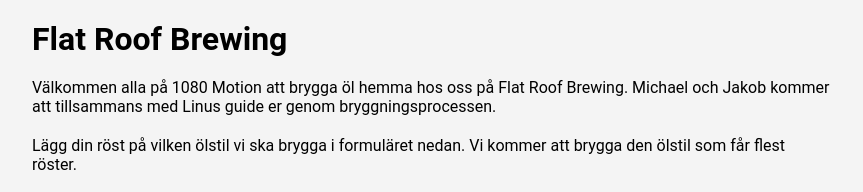
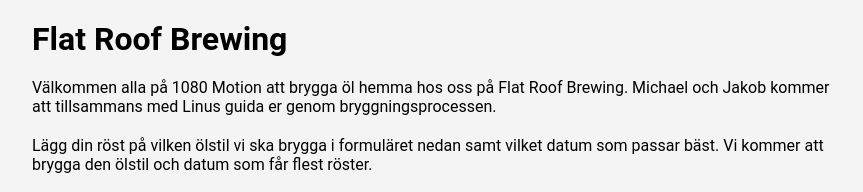
Before and after one commit to 3DJakob/flatroofmanor, a plain HTML site: page index.html in a window 1280 px wide. Shown: the top 192 px of the page, without its empty margins (208-1071 px from the left). Drawn offline with Linux system fonts and the light colour scheme; grey boxes are pictures that could not be loaded.

Commit message:
Update index.html

```diff
--- a/index.html
+++ b/index.html
@@ -12,10 +12,10 @@
   <div class="content">
     <h1>Flat Roof Brewing</h1>
     <p>
-      Välkommen alla på 1080 Motion att brygga öl hemma hos oss på Flat Roof Brewing. Michael och Jakob kommer att tillsammans med Linus guide er genom bryggningsprocessen.
+      Välkommen alla på 1080 Motion att brygga öl hemma hos oss på Flat Roof Brewing. Michael och Jakob kommer att tillsammans med Linus guida er genom bryggningsprocessen.
     </p>
     <p>
-      Lägg din röst på vilken ölstil vi ska brygga i formuläret nedan. Vi kommer att brygga den ölstil som får flest röster.
+      Lägg din röst på vilken ölstil vi ska brygga i formuläret nedan samt vilket datum som passar bäst. Vi kommer att brygga den ölstil och datum som får flest röster.
     </p>
     <iframe
       src="https://docs.google.com/forms/d/e/1FAIpQLScBfTVfhgrwCGpMMPncSQTSdWNMkrOwJ1pQsxoPbYSJfyHl3w/viewform?embedded=true"
```
